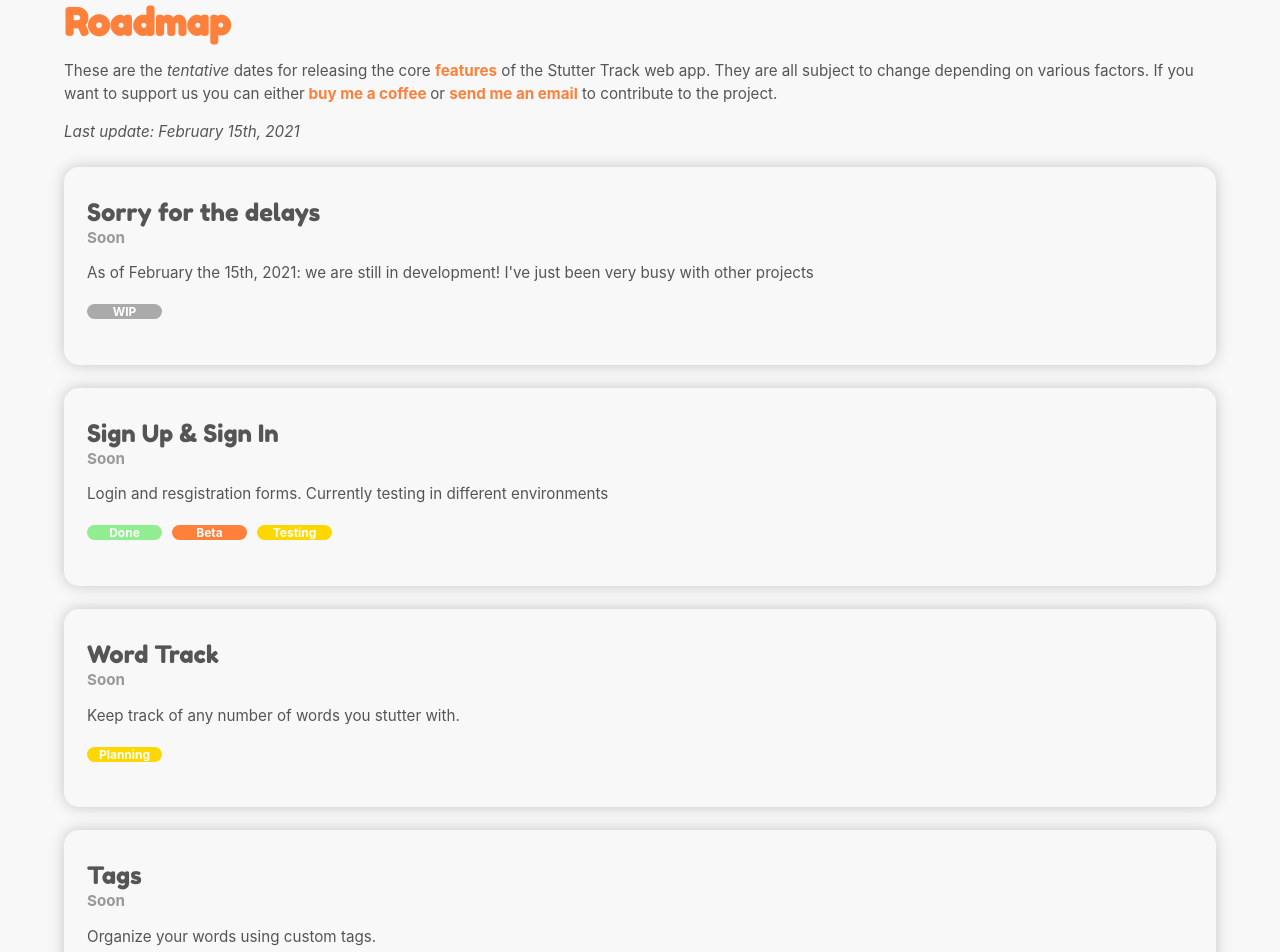
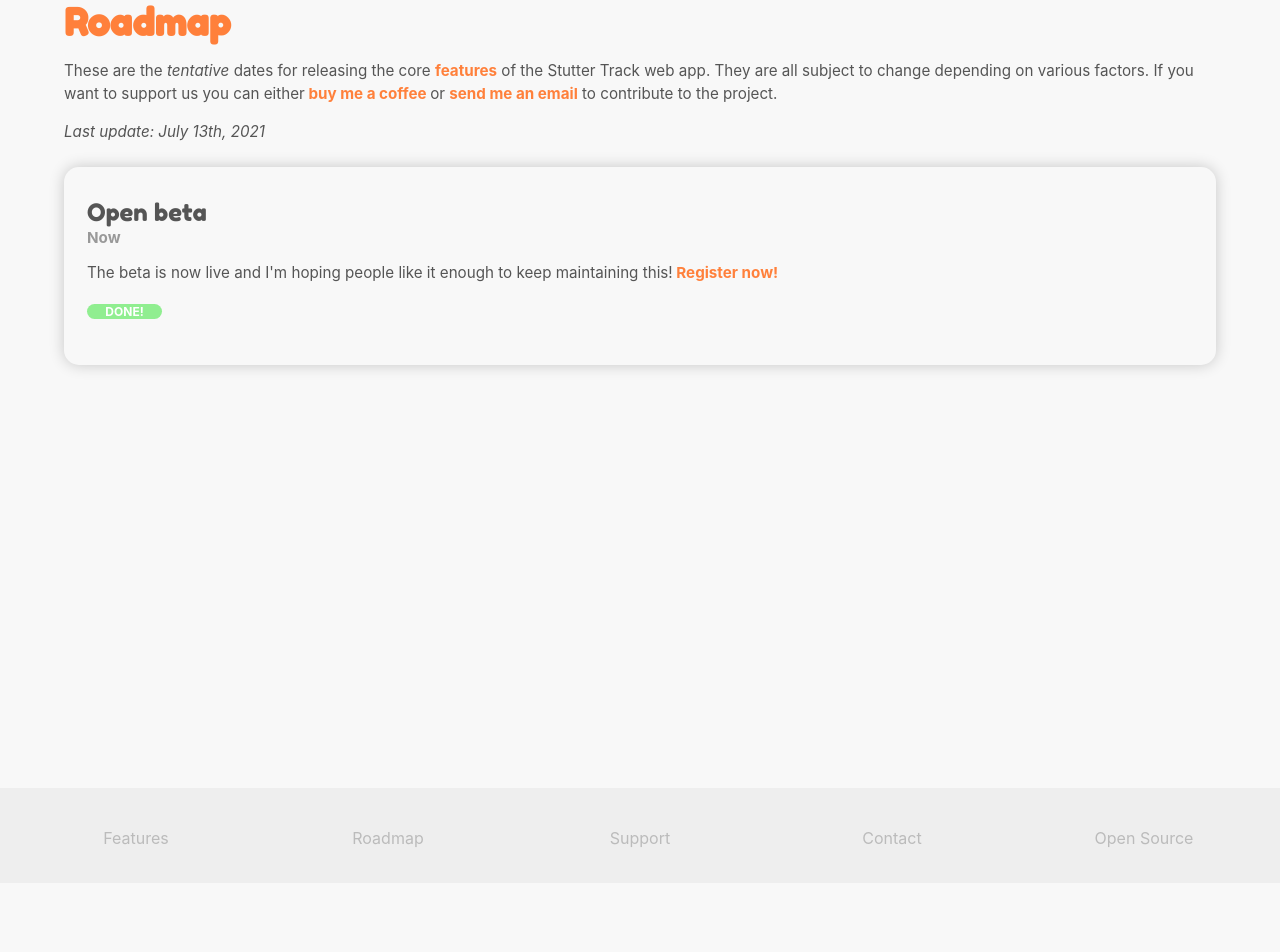
Before and after one commit to alfremedpal/Stutter-Track-Landing, a React (Create React App) app: page /roadmap in a window 1280 px wide. Shown: the part 140-1092 px from the top of the page. After the commit the page ends 1023 px from the top, so only its background shows below. Built offline with nearby package versions, Linux system fonts and the light colour scheme.

Commit message:
Ready for public beta

```diff
--- a/src/components/Features/Features.js
+++ b/src/components/Features/Features.js
@@ -21,7 +21,7 @@
                 <div className={classes.title}>Tags</div>
                 <div className={classes.descp}>
                     Use custom tags to organize and filter your words depending
-                    on the context, mood, or anything you want
+                    on the context, mood, or anything you want <small>(coming soon)</small>
                 </div>
             </div>
             <div className={classes.feature}>
@@ -39,16 +39,16 @@
                 <div className={classes.title}>Global Data</div>
                 <div className={classes.descp}>
                     Discover what words other people like you have trouble with,
-                    filter by region or language
+                    filter by region or language <small>(coming soon)</small>
                 </div>
             </div>
-            <div className={classes.feature}>
+            {/* <div className={classes.feature}>
                 <div className={classes.icon}><FaUsers /></div>
                 <div className={classes.title}>Friends List</div>
                 <div className={classes.descp}>
                     Add friends to contrast your data with, share stats, tips, and more
                 </div>
-            </div>
+            </div> */}
             <div className={classes.feature}>
                 <div className={classes.icon}><FaBoxOpen /></div>
                 <div className={classes.title}>Open Source</div>
--- a/src/components/Tasks/Tasks.js
+++ b/src/components/Tasks/Tasks.js
@@ -6,41 +6,51 @@
 
     const tasks = [
         {
-            name: 'Sorry for the delays',
-            due: 'Soon',
-            desc: 'As of February the 15th, 2021: we are still in development! I\'ve just been very busy with other projects',
-            tags: [{type: 'none', name:'WIP'},],
+            name: 'Open beta',
+            due: 'Now',
+            desc:
+                <>
+                    The beta is now live and I'm hoping people like it enough to keep maintaining this!
+                    <a href="https://beta.stutter-track.com/signup" target="_blank" rel="noopener noreferrer"> Register now!</a>
+                </>,
+            tags: [{type: 'green', name:'DONE!'},],
         },
-        {
-            name: 'Sign Up & Sign In',
-            due: 'Soon',
-            desc:'Login and resgistration forms. Currently testing in different environments',
-            tags: [{type: 'green', name:'Done'}, {type: 'orange', name:'Beta'}, {type: 'yellow', name:'Testing'}],
-        },
-        {
-            name: 'Word Track',
-            due: 'Soon',
-            desc:'Keep track of any number of words you stutter with.',
-            tags: [{type: 'yellow', name:'Planning'},],
-        },
-        {
-            name: 'Tags',
-            due: 'Soon',
-            desc:'Organize your words using custom tags.',
-            tags: [{type: 'yellow', name:'Planning'},],
-        },
-        {
-            name: 'Graphs & Plots',
-            due: 'Soon',
-            desc:'Visualize your word and tag count.',
-            tags: [{type: 'none', name:'To do'},],
-        },
-        {
-            name: 'Global Data',
-            due: 'Soon',
-            desc:'Optionally opt-in to share your word and tag count in a global database for a broader perspective',
-            tags: [{type: 'none', name:'To do'},],
-        },
+        // {
+        //     name: 'Sorry for the delays',
+        //     due: 'Soon',
+        //     desc: 'As of February the 15th, 2021: we are still in development! I\'ve just been very busy with other projects',
+        //     tags: [{type: 'none', name:'WIP'},],
+        // },
+        // {
+        //     name: 'Sign Up & Sign In',
+        //     due: 'Soon',
+        //     desc:'Login and resgistration forms. Currently testing in different environments',
+        //     tags: [{type: 'green', name:'Done'}, {type: 'orange', name:'Beta'}, {type: 'yellow', name:'Testing'}],
+        // },
+        // {
+        //     name: 'Word Track',
+        //     due: 'Soon',
+        //     desc:'Keep track of any number of words you stutter with.',
+        //     tags: [{type: 'yellow', name:'Planning'},],
+        // },
+        // {
+        //     name: 'Tags',
+        //     due: 'Soon',
+        //     desc:'Organize your words using custom tags.',
+        //     tags: [{type: 'yellow', name:'Planning'},],
+        // },
+        // {
+        //     name: 'Graphs & Plots',
+        //     due: 'Soon',
+        //     desc:'Visualize your word and tag count.',
+        //     tags: [{type: 'none', name:'To do'},],
+        // },
+        // {
+        //     name: 'Global Data',
+        //     due: 'Soon',
+        //     desc:'Optionally opt-in to share your word and tag count in a global database for a broader perspective',
+        //     tags: [{type: 'none', name:'To do'},],
+        // },
     ]
 
 
--- a/src/layout/Layout.js
+++ b/src/layout/Layout.js
@@ -4,6 +4,7 @@
 import Home from '../pages/Home/Home'
 import Roadmap from '../pages/Roadmap/Roadmap'
 import Contact from '../pages/Contact/Contact'
+import OpenSource from '../pages/OpenSource/OpenSource'
 import Navbar from '../components/Navbar/Navbar'
 import classes from './Layout.module.css'
 
@@ -15,6 +16,7 @@
             <Route exact path="/" component={Home} />
             <Route exact path="/roadmap" component={Roadmap} />
             <Route exact path="/contact" component={Contact} />
+            <Route exact path="/opensource" component={OpenSource} />
             <footer className={classes.footer}>
 
                 <div>
--- a/src/pages/Home/Home.js
+++ b/src/pages/Home/Home.js
@@ -1,7 +1,6 @@
 import React from 'react'
 
 import Features from '../../components/Features/Features'
-import MailInput from '../../components/MailInput/MailInput'
 import ButtonClass from '../../components/Button/Button.module.css'
 import classes from './Home.module.css'
 
@@ -19,10 +18,14 @@
                         trouble with and the situation in which they
                         occur.
                     </p>
-                    <p className={classes.small}>
-                        We are currently under development! If you want to get informed on either the beta or official
-                        launch date please consider <a href="/contact">contacting us</a>.
-                    </p>
+                    <a
+                        href="https://beta.stutter-track.com/signup"
+                        target="_blank" rel="noopener noreferrer"
+                        className={ButtonClass.buttonLink}
+                        style={{width:'175px'}}
+                    >
+                        Sign up now
+                    </a>
                 </div>
             </div>
             <div className={classes.section} id="features">
@@ -50,7 +53,6 @@
                 <h2 className={classes.header}>Roadmap</h2>
                 <p>
                     Check out the <a href="/roadmap" >roadmap</a> to see where we stand in development.
-                    Features start rolling out October 2020.
                 </p>
             </div>
         </>
--- /dev/null
+++ b/src/pages/OpenSource/OpenSource.js
@@ -0,0 +1,32 @@
+import React from 'react'
+
+import classes from '../Contact/Contact.module.css'
+
+export default function OpenSource() {
+
+    return(
+        <>
+            <div className={classes.main}>
+                <h1>Open Source</h1>
+                <p>
+                    If you want to contribute to this project please feel free to check out the repositories:
+                    <ul>
+                        <li>
+                            <a href="https://github.com/alfremedpal/Stutter-Track-Landing" target="_blank" rel="noopener noreferrer">
+                                Landing page
+                            </a>
+                        </li>
+                        <li>
+                            <a href="https://github.com/alfremedpal/Stutter-Track-App" target="_blank" rel="noopener noreferrer">
+                                Web app
+                            </a>
+                        </li>
+                        <li>
+                            Back end <small>(coming soon)</small>
+                        </li>
+                    </ul>
+                </p>
+            </div>
+        </>
+    )
+}
--- a/src/pages/Roadmap/Roadmap.js
+++ b/src/pages/Roadmap/Roadmap.js
@@ -17,7 +17,7 @@
                     or <a href="/contact">send me an email</a> to contribute to the project.
                 </p>
                 <p>
-                    <i>Last update: February 15th, 2021</i>
+                    <i>Last update: July 13th, 2021</i>
                 </p>
                 <Tasks />
             </div>
```
